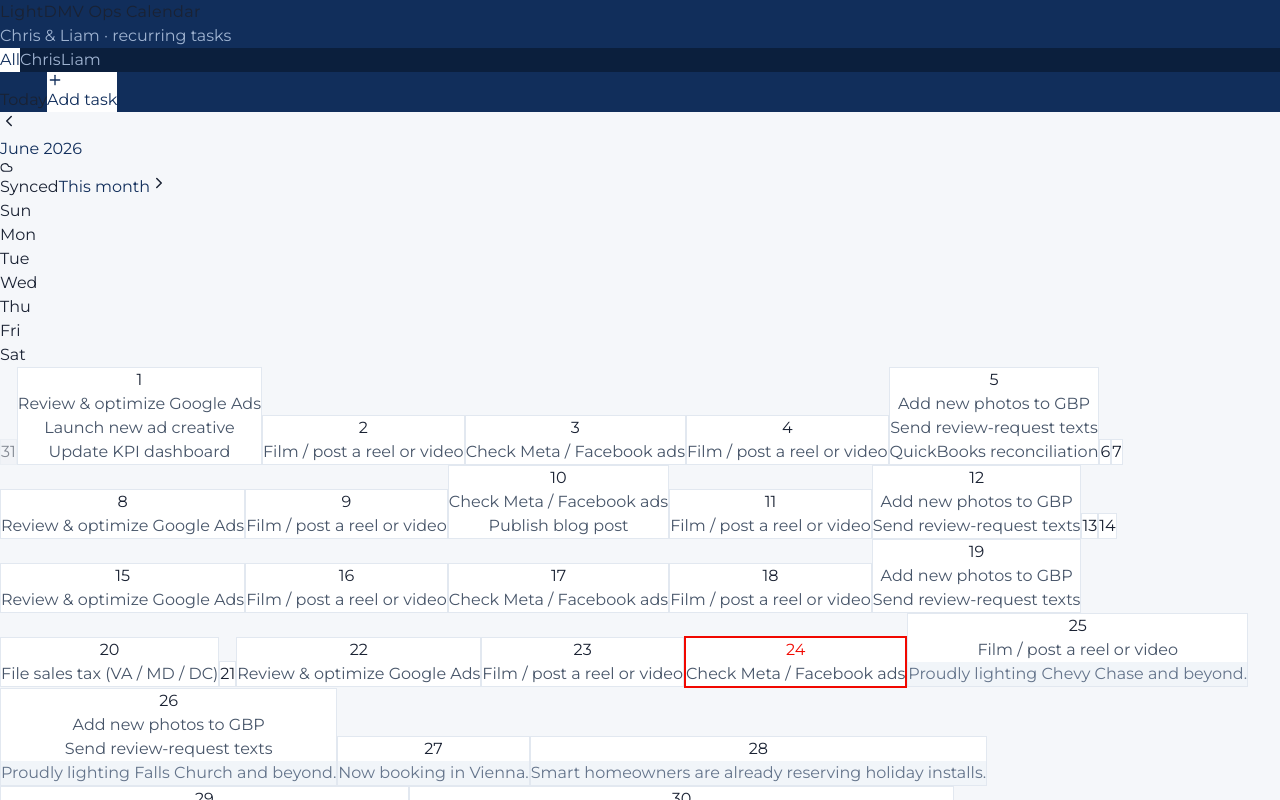
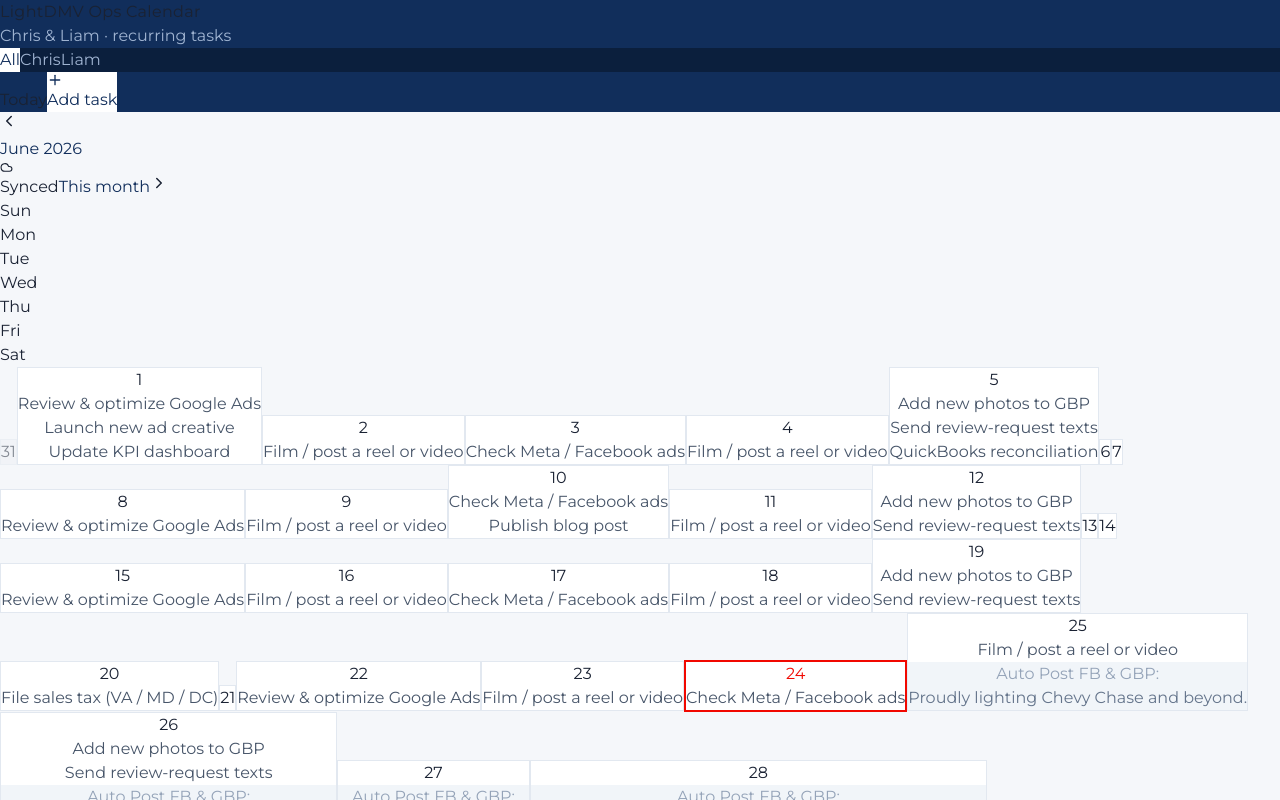
Before and after one commit to cbellamah-tech/LightDMVcalendar, a Next.js app: page / in a window 1280 px wide. Shown: the top 800 px of the page. Built offline with nearby package versions, Linux system fonts and the light colour scheme.

Commit message:
Add label for auto-post section in OpsCalendar for improved visibility

```diff
--- a/app/page.tsx
+++ b/app/page.tsx
@@ -287,6 +287,7 @@ export default function OpsCalendar() {
                   {dayAuto.length > 0 && (
                     <div style={{ background: "#F1F5F9", borderColor: LINE }}
                       className="mt-0.5 rounded-md border px-1 py-0.5 flex flex-col gap-0.5">
+                      <span className="text-[9px] font-bold uppercase tracking-wide leading-tight" style={{ color: "#94A3B8" }}>Auto Post FB &amp; GBP:</span>
                       {dayAuto.slice(0, 2).map(p => (
                         <div key={p.id} className="flex items-center gap-1">
                           <span style={{ background: "#94A3B8" }} className="w-1.5 h-1.5 rounded-full shrink-0" />
```
